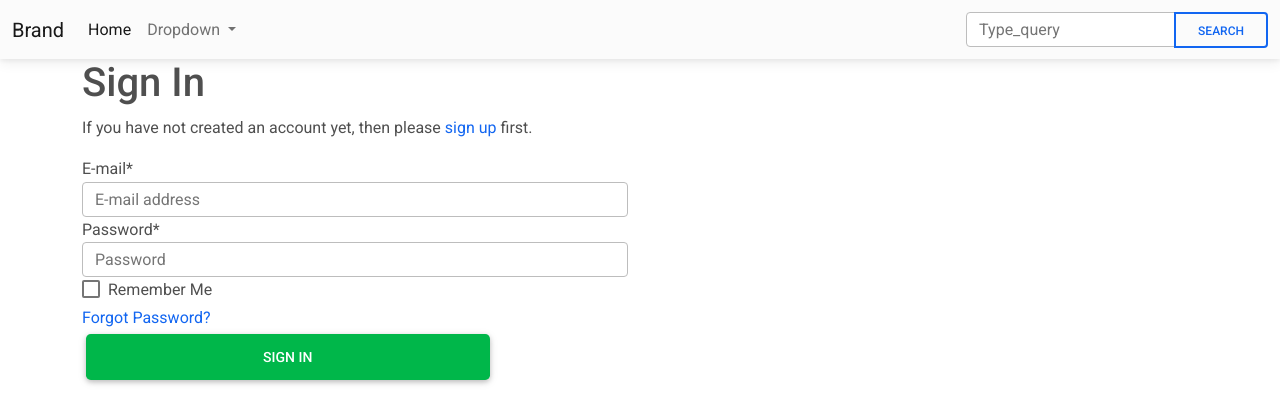
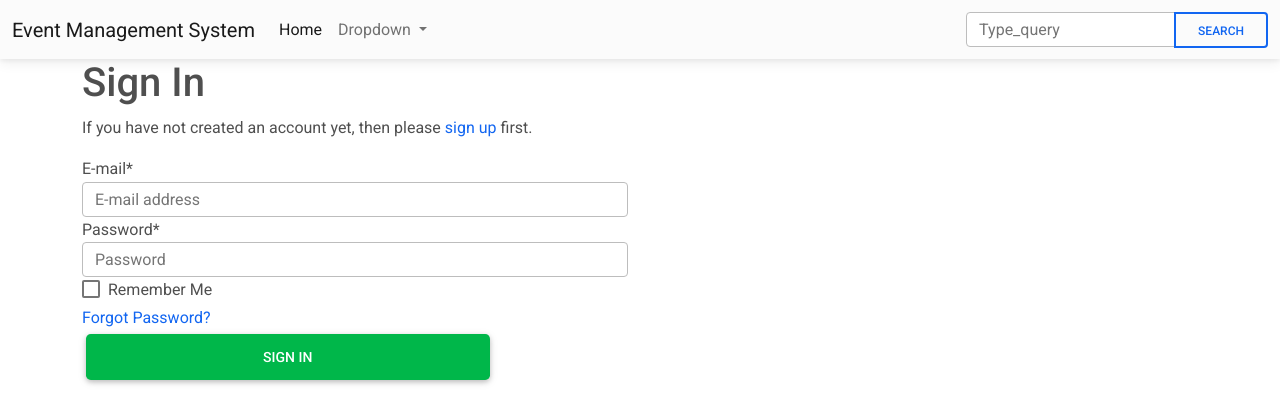
Before and after one commit to ZeyadTareq224/Django-enternship-coding-challenge, a Django app: a page that uses EventsProject/users/templates/account/base.html in a window 1280 px wide. Shown: the top 420 px of the page. Run offline with Django 3.2, Linux system fonts and the light colour scheme; some libraries are stand-ins or nearby versions.

Commit message:
fixing isuues

```diff
--- a/EventsProject/users/templates/account/base.html
+++ b/EventsProject/users/templates/account/base.html
@@ -25,7 +25,7 @@
       <!-- Container wrapper -->
       <div class="container-fluid">
         <!-- Navbar brand -->
-        <a class="navbar-brand" href="#">Brand</a>
+        <a class="navbar-brand">Event Management System</a>
 
         <!-- Toggle button -->
         <button
@@ -80,6 +80,7 @@
           </ul>
           <!-- Left links -->
           {% if request.user.is_authenticated %}
+          <strong class="m-1">Hello, {{request.user}}</strong>
           <a class="nav-link" href="{% url 'dashboard' %}">Dashboard</a>
           {% endif %}
           <!-- Search form -->
```
Also changed, not shown: EventsProject/db.sqlite3.
